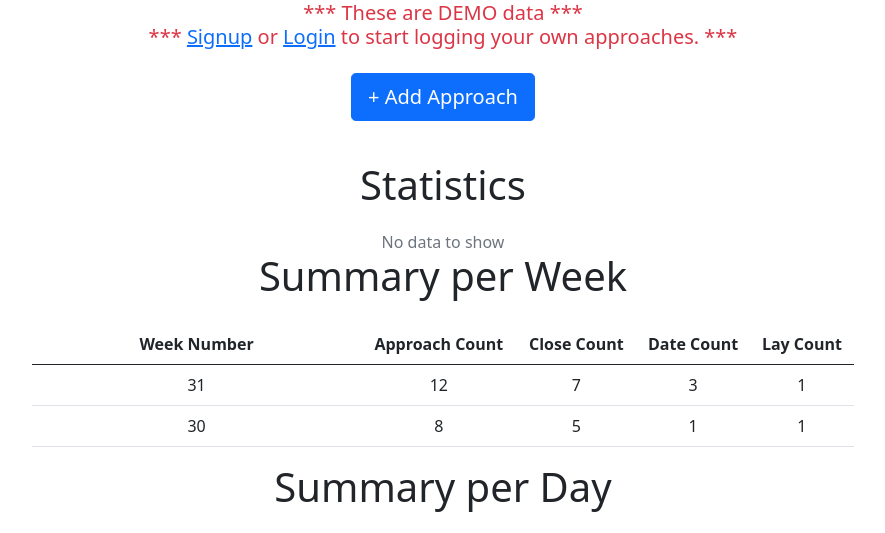
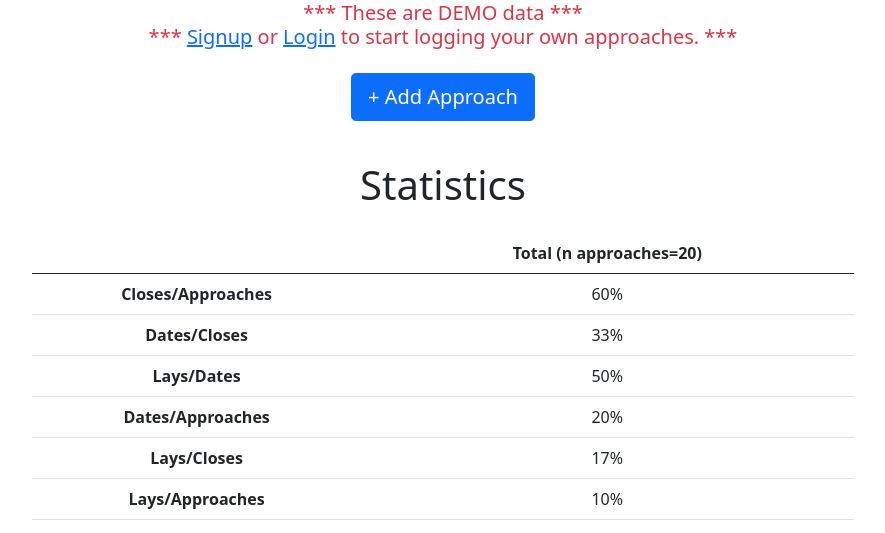
Before and after one commit to jerwinwieser/capproach, a Django app: page /statistics/ in a window 1280 px wide. Shown: the part 152-685 px from the top of the page, without its empty margins (197-1082 px from the left). Run offline with Django 3.2, Linux system fonts and the light colour scheme; data comes from the database, SQL or seed files in the repository; both versions use the stored data as it was after the commit; some libraries are stand-ins or nearby versions.

Commit message:
fix one issue when no data

```diff
--- a/capproach/core/templates/core/statistics_list.html
+++ b/capproach/core/templates/core/statistics_list.html
@@ -9,7 +9,7 @@
 	<div class="table-responsive">
 
 
-		{% if approach_count_total.count > 0 %}
+		{% if performance.approach_count_total > 0 %}
 
 
 		<table class="table text-center">
```
Also changed, not shown: capproach/db.sqlite3.
